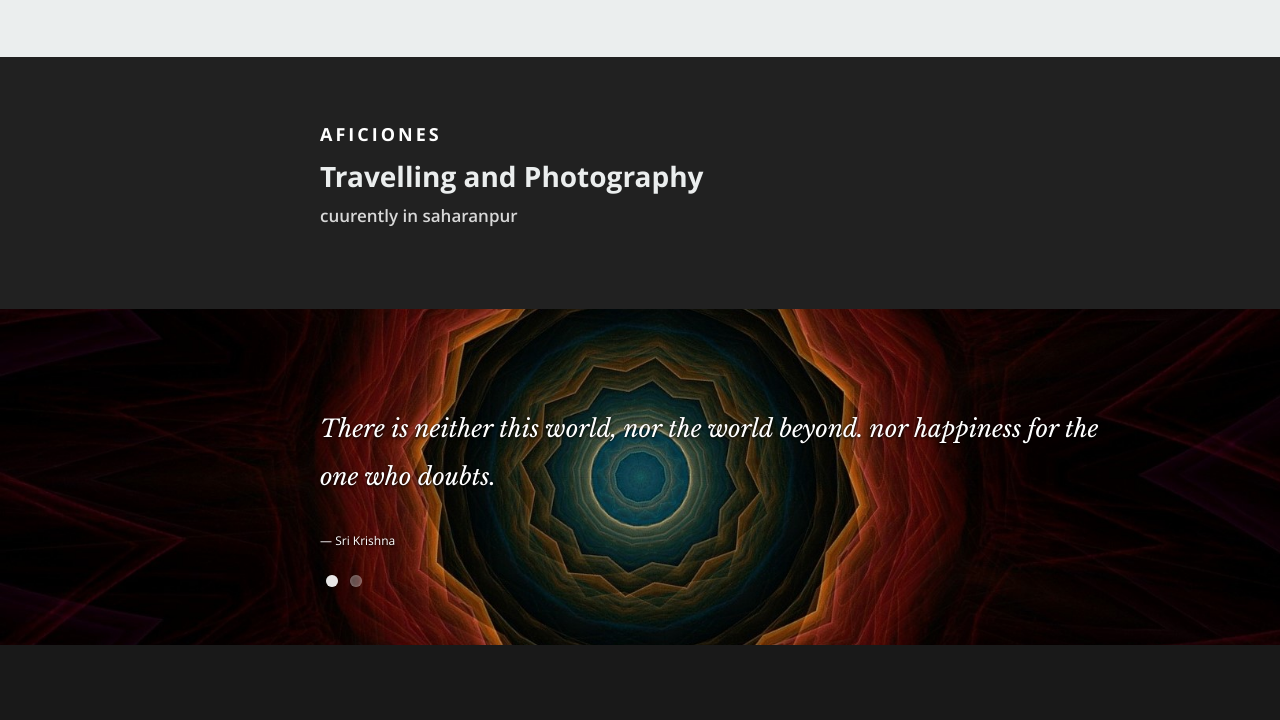
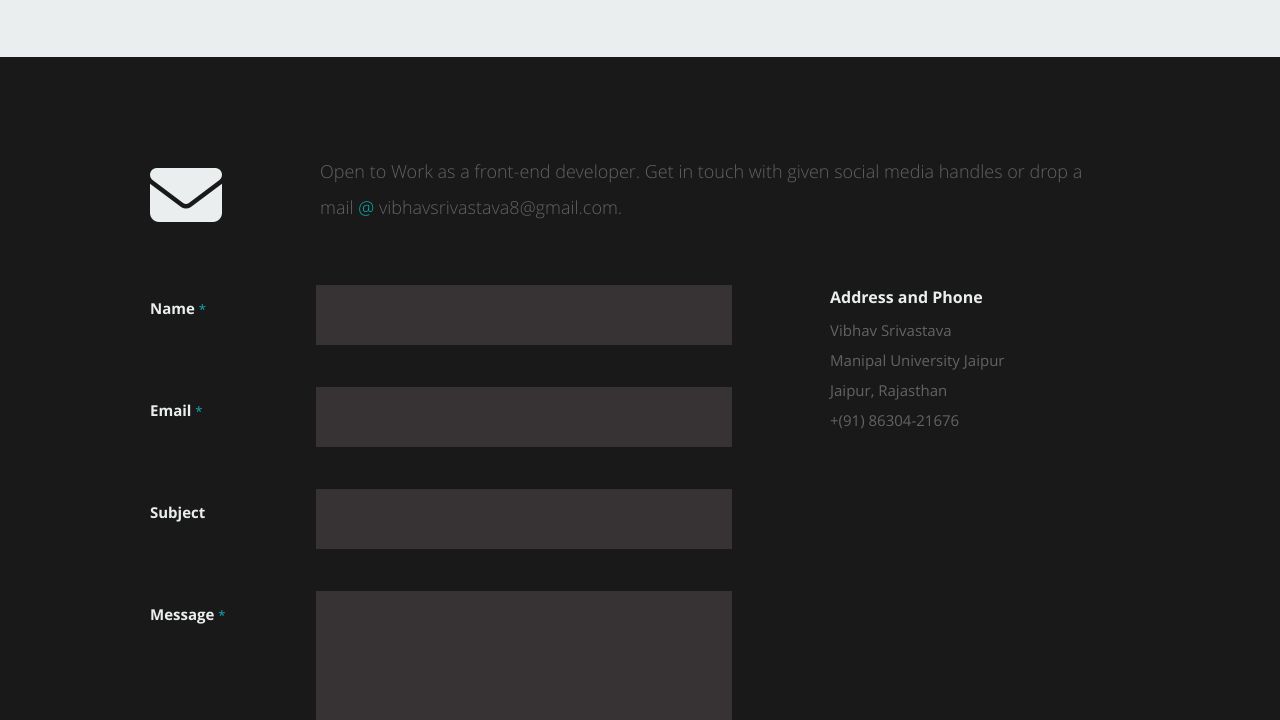
Before and after one commit to vibhav1/vibhavsrivastava, a plain HTML site: page index.html in a window 1280 px wide. Shown: the part 3720-4440 px from the top of the page. Drawn offline with nearby package versions, Linux system fonts and the light colour scheme.

Commit message:
Update index.html

```diff
--- a/index.html
+++ b/index.html
@@ -94,7 +94,7 @@
 
             <h2>About Me</h2>
 
-            <p>Strong in design and integration with intuitive problem-solving skills. Proficient in JAVA, JAVASCRIPT, Front-End Developement and C. Passionate about implementing and launching new projects. Ability to translate business requirements into technical solutions. Looking to start the career as an entry-level software engineer with a reputed firm driven by technology.Goal oriented, determined and focused with a keen eye for details
+            <p>Strong in design and integration with intuitive problem-solving skills. Proficient in JAVA, JAVASCRIPT, Front-End Developement and C. Passionate about implementing and launching new projects. Ability to translate business requirements into technical solutions. Looking to start the career as an entry-level software engineer with a reputed firm driven by technology. Goal oriented, determined and focused with a keen eye for details.
             </p>
 
             <div class="row">
@@ -437,81 +437,6 @@
    </section> <!-- Portfolio Section End-->
 
 
-   <!-- Call-To-Action Section
-   ================================================== -->
-   <section id="call-to-action">
-
-      <div class="row">
-
-         <div class="two columns header-col">
-          </div>
-
-         <div class="seven columns">
-            <h1>Aficiones</h1>
-
-            <h2><span class="lead">Travelling and Photography</span></h2>
-            <p><span class="lead"> cuurently in saharanpur  </span></p>
-
-         </div>
-
-         <div class="three columns action">
-
-
-
-         </div>
-
-      </div>
-
-   </section> <!-- Call-To-Action Section End-->
-
-
-   <!-- Testimonials Section
-   ================================================== -->
-   <section id="testimonials">
-
-      <div class="text-container">
-
-         <div class="row">
-
-            <div class="two columns header-col">
-            </div>
-
-            <div class="ten columns flex-container">
-
-               <div class="flexslider">
-
-                  <ul class="slides">
-
-                     <li>
-                        <blockquote>
-                           <p>There is neither this world, nor the world beyond.  nor happiness for the one who doubts.
-                           </p>
-                           <cite>Sri Krishna</cite>
-                        </blockquote>
-                     </li> <!-- slide ends -->
-
-                     <li>
-                        <blockquote>
-                           <p> Change is the law of the universe. You can be a millionaire, or a pauper in an instant.
-
-                           </p>
-                           <cite>The BhagvatGita</cite>
-                        </blockquote>
-                     </li> <!-- slide ends -->
-
-                  </ul>
-
-               </div> <!-- div.flexslider ends -->
-
-            </div> <!-- div.flex-container ends -->
-
-         </div> <!-- row ends -->
-
-       </div>  <!-- text-container ends -->
-
-   </section> <!-- Testimonials Section End-->
-
-
    <!-- Contact Section
    ================================================== -->
    <section id="contact">
@@ -588,8 +513,8 @@
 					   <h4>Address and Phone</h4>
 					   <p class="address">
 						   Vibhav Srivastava<br>
-						   40-c 2nd floor Inderprastha colony <br>
-						   Saharanpur, UP, India 247001<br>
+						   Manipal University Jaipur <br>
+						   Jaipur, Rajasthan<br>
 						   <span>+(91) 86304-21676</span>
 					   </p>
 
```
